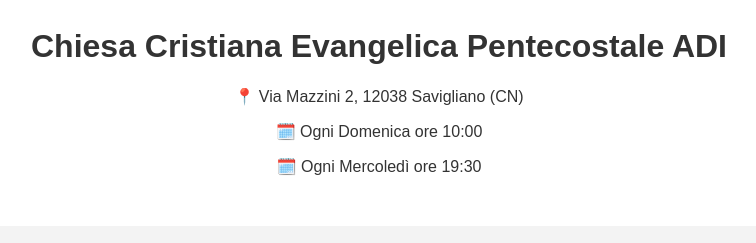
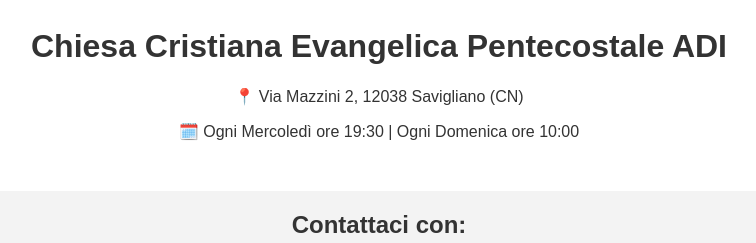
Before and after one commit to jakdic93/social-savigliano, a plain HTML site: page index.html in a window 1280 px wide. Shown: the part 41-284 px from the top of the page, without its empty margins (261-1017 px from the left). Drawn offline with Linux system fonts and the light colour scheme.

Commit message:
Update index.html

```diff
--- a/index.html
+++ b/index.html
@@ -100,8 +100,7 @@
     <div class="info">
       <h1>Chiesa Cristiana Evangelica Pentecostale ADI</h1>
       <p>📍 Via Mazzini 2, 12038 Savigliano (CN)</p>
-      <p>🗓️ Ogni Domenica ore 10:00</p>
-      <p>🗓️ Ogni Mercoledì ore 19:30</p>
+      <p>🗓️ Ogni Mercoledì ore 19:30 | Ogni Domenica ore 10:00</p>
     </div>
   </header>
 
```
